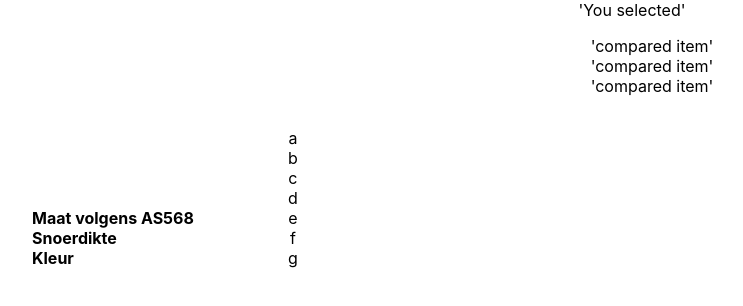
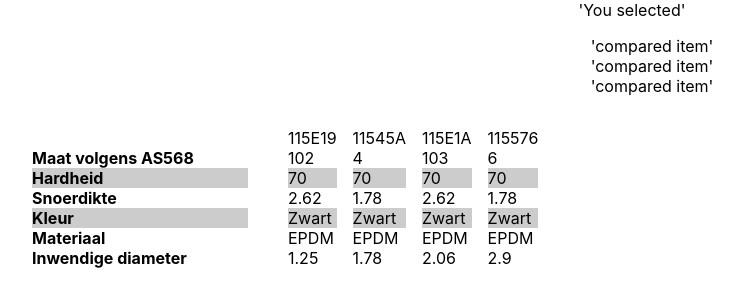
Before and after one commit to MaximDelyukin/comparator, a React (Create React App) app in the folder app/: page / in a window 1280 px wide. Shown: the top 306 px of the page, without its empty margins (8-751 px from the left). Built offline with nearby package versions, Linux system fonts and the light colour scheme.

Commit message:
Draft for highlight functionality.

```diff
--- a/app/src/App.tsx
+++ b/app/src/App.tsx
@@ -2,7 +2,10 @@ import logo from './logo.svg';
 import './App.css';
 
 //TODO: implement delete button icon
-//TODO: refactor default context to not use defaultTHeme 2 times
+//TODO: remove HC in DetailedItem
+//TODO: refactor DetailedItems list and DetailedItem to not pass getClassName twice
+//TODO: store implementation of getClassNameForDetailedItemsList in utils or in DetailedItem and import it from there
+//TODO: smth > meaningful for getClassNameForDetailedItemsList and getClassName
 import { ThemeProvider } from 'styled-components';
 import { Main } from './Main';
 import { defaultTheme } from './ThemeProvider';
--- a/app/src/DetailedItem.tsx
+++ b/app/src/DetailedItem.tsx
@@ -1,9 +1,17 @@
 interface IDetailedItemsProps {
     item: any;
+    getClassName: (field: string) => string;
 }
 
-export const DetailedItem = ({ item }: IDetailedItemsProps) => {
-    return <div>
-        {item.id}
-    </div>;
+export const DetailedItem = ({ item, getClassName }: IDetailedItemsProps) => {
+
+    return <li>
+        <div className={getClassName('sku')} >{item['sku']}</div>
+        <div className={getClassName('Maat volgens AS568')}>{item['Maat volgens AS568']}</div>
+        <div className={getClassName('Hardheid')}>{item['Hardheid']}</div>
+        <div className={getClassName('Snoerdikte')}>{item['Snoerdikte']}</div>
+        <div className={getClassName('Kleur')}>{item['Kleur']}</div>
+        <div className={getClassName('Materiaal')}>{item['Materiaal']}</div>
+        <div className={getClassName('Inwendige diameter')}>{item['Inwendige diameter']}</div>
+    </li>;
 };
--- a/app/src/DetailedItemsList.tsx
+++ b/app/src/DetailedItemsList.tsx
@@ -2,12 +2,11 @@ import { DetailedItem } from "./DetailedItem";
 
 interface IDetailedListProps {
     items: any[];
+    getClassName: (field: string) => string;
 }
 
-export const DetailedItemsList = ({ items }: IDetailedListProps) => {
-    return <div>
-        <ul>
-            {items.map((item: any) => (<DetailedItem item={item} key={item.id} />))}
-        </ul>
-    </div>;
+export const DetailedItemsList = ({ items, getClassName }: IDetailedListProps) => {
+    return <ul className="detailedItemsList">
+        {items.map((item: any) => (<DetailedItem getClassName={getClassName} item={item} key={item.id} />))}
+    </ul>;
 };
--- a/app/src/FeaturesToCompareTitlesList.tsx
+++ b/app/src/FeaturesToCompareTitlesList.tsx
@@ -1,12 +1,13 @@
 interface IFeaturesToCompareTitlesListProps {
     features: string[];
+    getClassName: (field: string) => string;
 }
 
-export const FeaturesToCompareTitlesList = ({ features }: IFeaturesToCompareTitlesListProps) => {
+export const FeaturesToCompareTitlesList = ({ features, getClassName }: IFeaturesToCompareTitlesListProps) => {
     return <div>
         <ul className="featuresTitlesList">
             {
-                features.map((feature: any) => (<li key={feature}>{feature}</li>))
+                features.map((feature: any) => (<li className={getClassName(feature)} key={feature}>{feature}</li>))
             }
         </ul>
     </div>;
--- a/app/src/Main.tsx
+++ b/app/src/Main.tsx
@@ -3,6 +3,7 @@ import { ThemeContext } from 'styled-components';
 import { ComparedtemsList } from './ComparedItemsList';
 import { DetailedItemsList } from './DetailedItemsList';
 import { FeaturesToCompareTitlesList } from './FeaturesToCompareTitlesList';
+import { productsMock } from "./ProductsMock";
 
 interface IMainProps {
 
@@ -15,19 +16,28 @@ export const Main = ({ }: IMainProps) => {
 
     const features: string[] = [
         'Maat volgens AS568',
+        'Hardheid',
         'Snoerdikte',
-        'Kleur'
+        'Kleur',
+        'Materiaal',
+        'Inwendige diameter'
     ];
 
-    const detailedItems = [
-        { id: 'a' },
-        { id: 'b' },
-        { id: 'c' },
-        { id: 'd' },
-        { id: 'e' },
-        { id: 'f' },
-        { id: 'g' }
+    const detailedItems = productsMock;
+
+    const fieldsWhichAreDifferent = [
+        'Hardheid', 'Kleur'
     ];
+
+    const getClassNameForDetailedItemsList = (field: string): string => {
+        let res = '';
+
+        if (fieldsWhichAreDifferent.indexOf(field) !== -1) {
+            res = 'differenceHighLight';
+        }
+
+        return res;
+    };
 
     return <div>
         <div>
@@ -35,10 +45,10 @@ export const Main = ({ }: IMainProps) => {
         </div>
         <div className="featuresDetailedItemsListWrap">
             <div className="featuresToCompareTitlesListWrap">
-                <FeaturesToCompareTitlesList features={features} />
+                <FeaturesToCompareTitlesList getClassName={getClassNameForDetailedItemsList} features={features} />
             </div>
             <div>
-                <DetailedItemsList items={detailedItems} />
+                <DetailedItemsList getClassName={getClassNameForDetailedItemsList} items={detailedItems} />
             </div>
         </div>
     </div>;
--- /dev/null
+++ b/app/src/ProductsMock.tsx
@@ -0,0 +1,118 @@
+export const productsMock = [
+    {
+        "Toepassing": "Voedsel en dranken",
+        "salePrice": "1.41",
+        "manufacturerName": "",
+        "Hardheid": "70",
+        "grossPrice": "1.71",
+        "BUP_UOM": "",
+        "Artikelnummer": "115E19",
+        "stepQuantity": "5",
+        "BUP_Value": "",
+        "badges": "https://eriksdigitalcdn.azureedge.net/shop/thumb40/hlr-system/egt/pubnl/pim_icons/rohs-icon-nl.jpg|https://eriksdigitalcdn.azureedge.net/shop/thumb40/hlr-system/egt/pubnl/pim_icons/rohs-icon-nl.jpg|https://eriksdigitalcdn.azureedge.net/shop/thumb40/hlr-system/egt/pubnl/pim_icons/omega-slang-icon-nl.jpg|https://eriksdigitalcdn.azureedge.net/shop/thumb40/hlr-system/egt/pubnl/pim_icons/o-t-symbol-icon-nl.jpg",
+        "uom": "Stuk",
+        "Kleur": "Zwart",
+        "productImage": "https://eriksdigitalcdn.azureedge.net/shop/thumb/hlr-system/egt/pubnl/industriele slangen/rubber slangen/chemieslangen/rubber-chemieslang-rx-ultrafixx-md-pinl-nl.jpg",
+        "Temperatuurgebied": "van  -50  tot  150",
+        "BUP_Conversion": "",
+        "minQuantity": "5",
+        "manufacturerImage": "",
+        "name": "O-ring EPDM 70 shore - Voedsel (Binnen Ø=1.25 Snoer Ø=2.62; AS568- 102)",
+        "Materiaal": "EPDM",
+        "sku": "115E19",
+        "Snoerdikte": "2.62",
+        "Inwendige diameter": "1.25",
+        "Maat volgens AS568": "102",
+        "listPrice": "1.41",
+        "channel": "nl_NL",
+        "display": true,
+        "atp": {}
+    },
+    {
+        "Toepassing": "Voedsel en dranken",
+        "salePrice": "0.66",
+        "manufacturerName": "",
+        "Hardheid": "70",
+        "grossPrice": "0.80",
+        "BUP_UOM": "",
+        "Artikelnummer": "11545A",
+        "stepQuantity": "5",
+        "BUP_Value": "",
+        "badges": "https://eriksdigitalcdn.azureedge.net/shop/thumb40/hlr-system/egt/pubnl/pim_icons/rohs-icon-nl.jpg|https://eriksdigitalcdn.azureedge.net/shop/thumb40/hlr-system/egt/pubnl/pim_icons/rohs-icon-nl.jpg|https://eriksdigitalcdn.azureedge.net/shop/thumb40/hlr-system/egt/pubnl/pim_icons/omega-slang-icon-nl.jpg|https://eriksdigitalcdn.azureedge.net/shop/thumb40/hlr-system/egt/pubnl/pim_icons/o-t-symbol-icon-nl.jpg",
+        "uom": "Stuk",
+        "Kleur": "Zwart",
+        "productImage": "https://eriksdigitalcdn.azureedge.net/shop/thumb/hlr-system/webshop/lag/lag-product-images/lag25/lag00.png",
+        "Temperatuurgebied": "van  -50  tot  150",
+        "BUP_Conversion": "",
+        "minQuantity": "5",
+        "manufacturerImage": "",
+        "name": "O-ring EPDM 70 shore - Voedsel (Binnen Ø=1.78 Snoer Ø=1.78; AS568- 004)",
+        "Materiaal": "EPDM",
+        "sku": "11545A",
+        "Snoerdikte": "1.78",
+        "Inwendige diameter": "1.78",
+        "Maat volgens AS568": "4",
+        "listPrice": "0.66",
+        "channel": "nl_NL",
+        "display": true,
+        "atp": {}
+    },
+    {
+        "Toepassing": "Voedsel en dranken",
+        "salePrice": "1.36",
+        "manufacturerName": "",
+        "Hardheid": "70",
+        "grossPrice": "1.65",
+        "BUP_UOM": "",
+        "Artikelnummer": "115E1A",
+        "stepQuantity": "5",
+        "BUP_Value": "",
+        "badges": "https://eriksdigitalcdn.azureedge.net/shop/thumb40/hlr-system/egt/pubnl/pim_icons/rohs-icon-nl.jpg|https://eriksdigitalcdn.azureedge.net/shop/thumb40/hlr-system/egt/pubnl/pim_icons/omega-slang-icon-nl.jpg|https://eriksdigitalcdn.azureedge.net/shop/thumb40/hlr-system/egt/pubnl/pim_icons/o-t-symbol-icon-nl.jpg",
+        "uom": "Stuk",
+        "Kleur": "Zwart",
+        "productImage": "https://eriksdigitalcdn.azureedge.net/shop/thumb/hlr-system/blickle/internet images/lrxa-po_76g-fi_754998.jpg",
+        "Temperatuurgebied": "van  -50  tot  150",
+        "BUP_Conversion": "",
+        "minQuantity": "5",
+        "manufacturerImage": "",
+        "name": "O-ring EPDM 70 shore - Voedsel (Binnen Ø=2.06 Snoer Ø=2.62; AS568- 103)",
+        "Materiaal": "EPDM",
+        "sku": "115E1A",
+        "Snoerdikte": "2.62",
+        "Inwendige diameter": "2.06",
+        "Maat volgens AS568": "103",
+        "listPrice": "1.36",
+        "channel": "nl_NL",
+        "display": true,
+        "atp": {}
+    },
+    {
+        "Toepassing": "Voedsel en dranken",
+        "salePrice": "0.66",
+        "manufacturerName": "",
+        "Hardheid": "70",
+        "grossPrice": "0.80",
+        "BUP_UOM": "",
+        "Artikelnummer": "115576",
+        "stepQuantity": "5",
+        "BUP_Value": "",
+        "badges": "https://eriksdigitalcdn.azureedge.net/shop/thumb40/hlr-system/egt/pubnl/pim_icons/rohs-icon-nl.jpg|https://eriksdigitalcdn.azureedge.net/shop/thumb40/hlr-system/egt/pubnl/pim_icons/rohs-icon-nl.jpg|https://eriksdigitalcdn.azureedge.net/shop/thumb40/hlr-system/egt/pubnl/pim_icons/o-t-symbol-icon-nl.jpg",
+        "uom": "Stuk",
+        "Kleur": "Zwart",
+        "productImage": "https://eriksdigitalcdn.azureedge.net/shop/thumb/hlr-system/webshop/grs/grs-product-images/grs10/10775_fot_012.jpg",
+        "Temperatuurgebied": "van  -50  tot  150",
+        "BUP_Conversion": "",
+        "minQuantity": "5",
+        "manufacturerImage": "",
+        "name": "O-ring EPDM 70 shore - Voedsel (Binnen Ø=2.9 Snoer Ø=1.78; AS568- 006)",
+        "Materiaal": "EPDM",
+        "sku": "115576",
+        "Snoerdikte": "1.78",
+        "Inwendige diameter": "2.9",
+        "Maat volgens AS568": "6",
+        "listPrice": "0.66",
+        "channel": "nl_NL",
+        "display": true,
+        "atp": {}
+    }
+];
--- a/app/src/index.css
+++ b/app/src/index.css
@@ -13,6 +13,21 @@ code {
 }
 
 
+.detailedItemsList {
+  list-style: none;
+  display: flex;
+  flex-direction: row;
+  text-align: left;
+}
+
+.differenceHighLight {
+  background-color: #ccc;
+}
+
+.detailedItemsList > li {
+  padding-right: 1em;
+}
+
 .featuresTitlesList {
   list-style: none;
   text-align: left;
```
